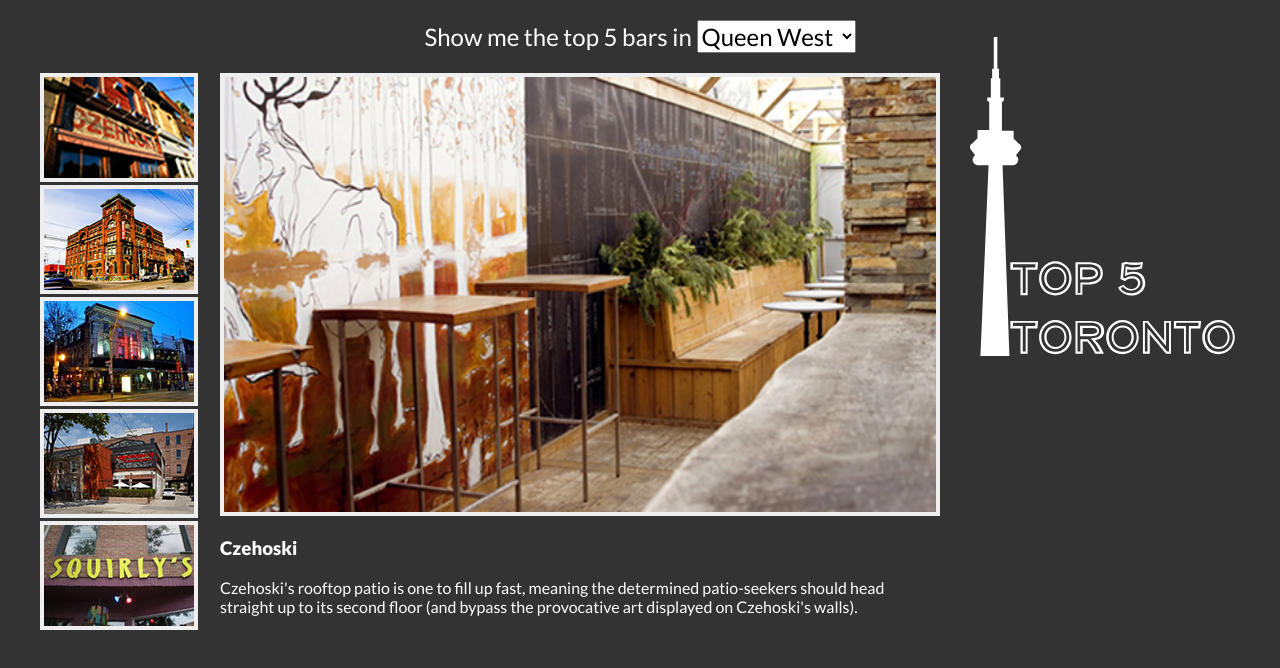
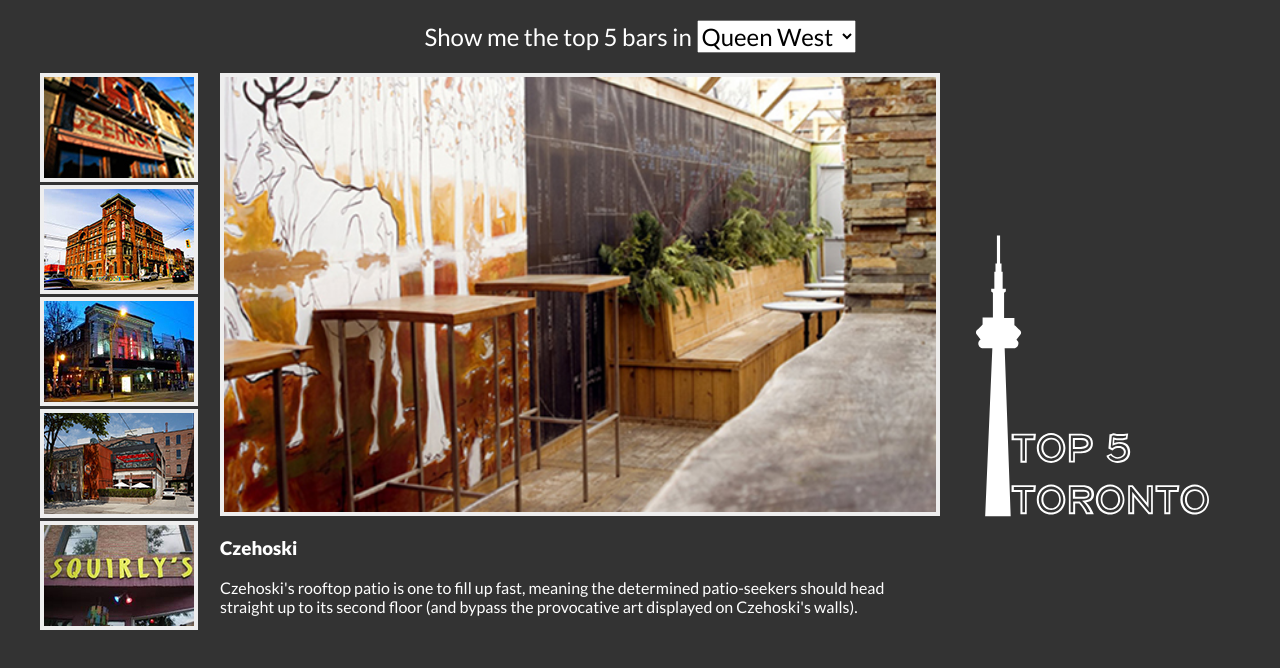
Before and after one commit to ChristinaTing/jQuery-slideshow, a website: page index.html in a window 1280 px wide. Drawn offline with nearby package versions, Linux system fonts and the light colour scheme.

Commit message:
Worked out The Mystery Of the Misplaced SVG :sparkles:

```diff
--- a/stylesheet.scss
+++ b/stylesheet.scss
@@ -99,12 +99,13 @@
  .sidebar {
  	float: left;
     width: 25%;
-    padding-left: 30px;
-    position: relative;
+    padding: 13.25% 0 0 3%;
+    // position: relative;
+    // height: 600px;
 
     svg{
         fill: #fff;
-        position:absolute;
-        top: -40px;
+        position:relative;
+        width: 90%;
     }
  }
```
Also changed, not shown: stylesheet.css.
